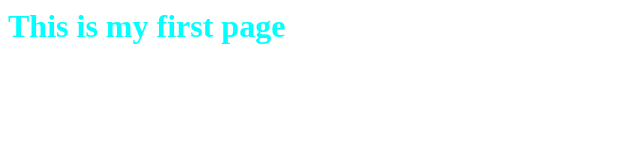
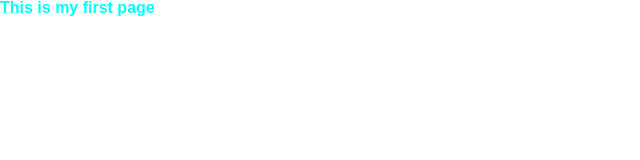
Before and after one commit to CinosMagician/Week-2-CSS, a plain HTML site: page index.html in a window 1280 px wide. Shown: the whole page, without its empty margins (0-640 px from the left). Drawn offline with Linux system fonts and the light colour scheme; files that its build step writes are made by us from their sources.

Commit message:
fixed typo in assets folder naming

```diff
--- a/index.html
+++ b/index.html
@@ -2,8 +2,8 @@
 <head>
     <meta charset="UTF-8">
     <meta name="viewport" content="width=device-width, initial-scale=1.0">
-    <link rel="reset" href="./assets/CSS/reset.css"/>
-    <link rel="stylesheet" href="./assets/CSS/style.css"/>
+    <link rel="stylesheet" href="./assets/css/reset.css" />
+    <link rel="stylesheet" href="./assets/css/style.css" />
     <title>CSS Cheatsheet</title>
 </head>
 <body>
```
Also changed, not shown: assets/css/reset.css (renamed from assest/css/reset.css), assets/css/style.css (renamed from assest/css/style.css).
